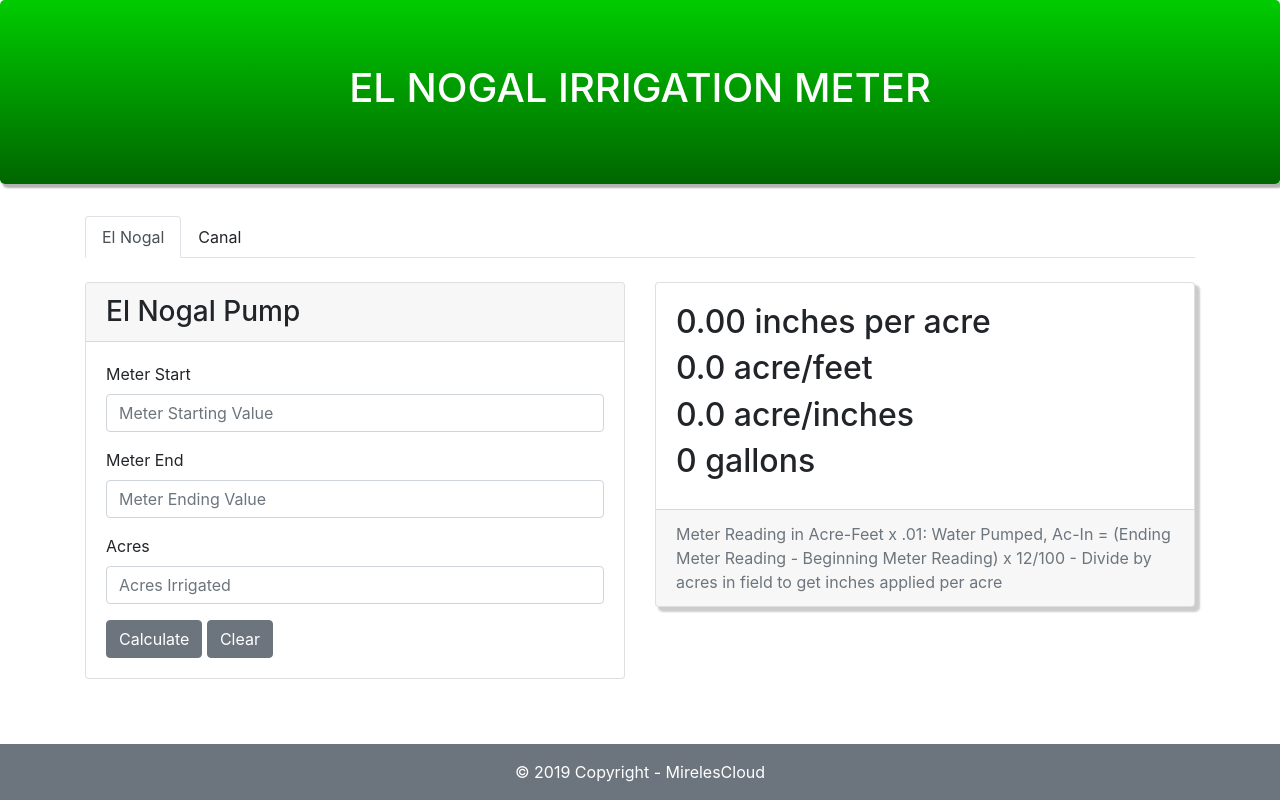
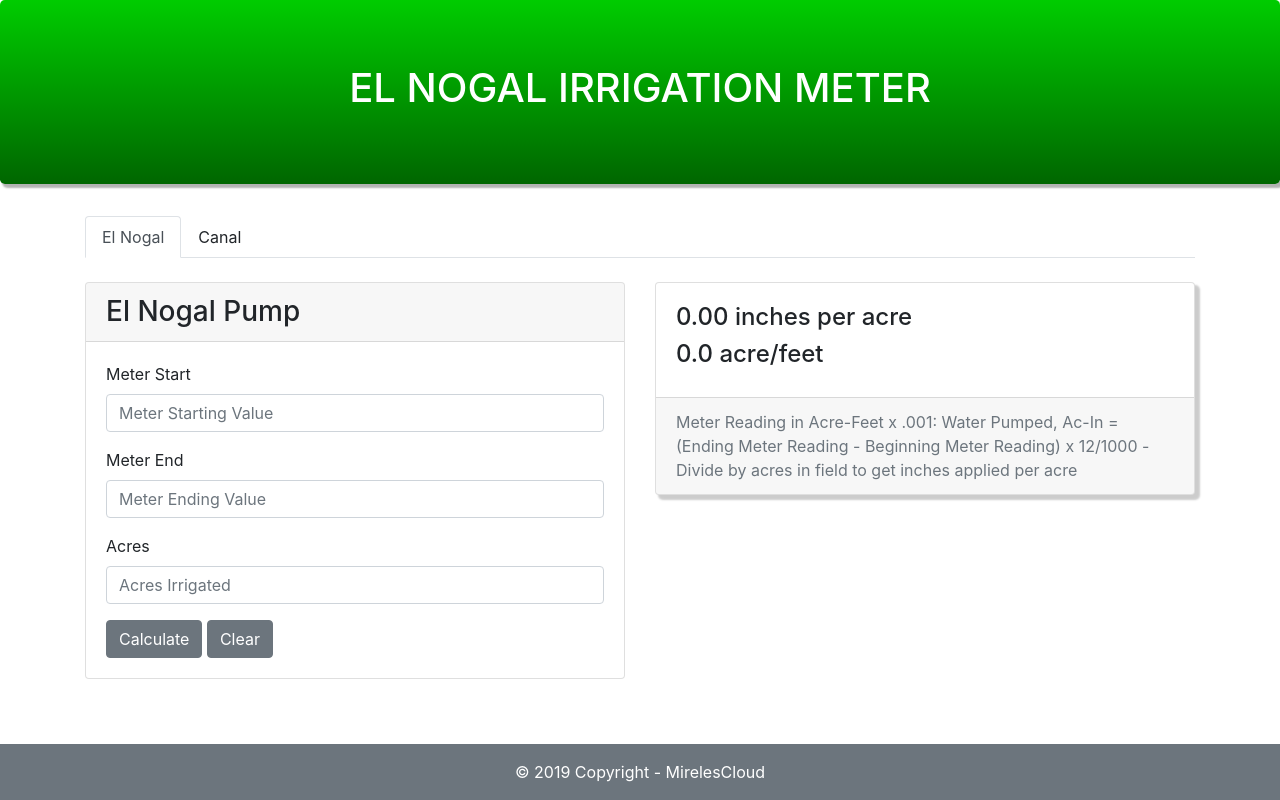
Before and after one commit to MirelesCloud/El_Nogal, a React (Create React App) app: page / in a window 1280 px wide. Built offline with nearby package versions, Linux system fonts and the light colour scheme.

Commit message:
switched meters to proper source

```diff
--- a/src/App.js
+++ b/src/App.js
@@ -1,6 +1,24 @@
 import React, { useState } from 'react';
 import './App.css';
-import { Button, Form, FormGroup, Label, Input, Card, CardText, CardBody, CardHeader, CardFooter, TabContent, TabPane, Nav, NavItem, NavLink, Row, Col } from 'reactstrap';
+import {
+  Button,
+  Form, FormGroup,
+  Label,
+  Input,
+  Card,
+  CardTitle,
+  CardText,
+  CardBody,
+  CardHeader,
+  CardFooter,
+  TabContent,
+  TabPane,
+  Nav,
+  NavItem,
+  NavLink,
+  Row,
+  Col
+} from 'reactstrap';
 import 'bootstrap/dist/css/bootstrap.min.css'
 import classnames from 'classnames';
 
@@ -12,7 +30,6 @@ function App() {
   const [acres, setAcres] = useState("")
   const [result, setResult] = useState(0)
   const [acreFeet, setacreFeet] = useState(0)
-  const [acreInches, setAcreInches] = useState(0)
 
   const toggle = tab => {
     if(activeTab !== tab) setActiveTab(tab);
@@ -23,9 +40,8 @@ function App() {
       setResult("")
     }
     else {
-      setResult(((meterEnd-meterStart)*(12/100))/acres)
-      setAcreInches((meterEnd-meterStart)*(12/100))
-      setacreFeet((meterEnd-meterStart)*(.01))
+      setResult(((meterEnd-meterStart)*(12/1000))/acres)
+      setacreFeet((meterEnd-meterStart)*(.001))
     }
   }
 
@@ -34,8 +50,6 @@ function App() {
     setmeterEnd("")
     setAcres("")
   }
-
-  let gallons = 325851
 
   return (
     <div style={{minHeight: "100vh", overflow: "hidden", display: "block", position: "relative", paddingBottom: "100px"}}>
@@ -99,14 +113,10 @@ function App() {
                   boxShadow: "4px 4px 2px 1px rgba(0, 0 , 0, .2)"
                 }}>
                   <CardBody >
-                    <CardText>
-                      <h2>{(result).toFixed(2)} {" "} inches per acre</h2>
-                      <h2>{(acreFeet).toFixed(1)} {" "} acre/feet</h2>
-                      <h2>{(acreInches).toFixed(1)}{" "} acre/inches</h2>
-                      <h2>{(acreFeet*gallons).toFixed(0).toString().replace(/(\d)(?=(\d{3})+(?!\d))/g, '$1,')} gallons</h2>
-                    </CardText>
+                    <h4>{(result).toFixed(2)} {" "} inches per acre </h4>
+                    <h4>{(acreFeet).toFixed(1)} {" "} acre/feet</h4>
                   </CardBody>
-                  <CardFooter className="text-muted">Meter Reading in Acre-Feet x .01: Water Pumped, Ac-In = (Ending Meter Reading - Beginning Meter Reading) x 12/100 - Divide by acres in field to get inches applied per acre</CardFooter>
+                  <CardFooter className="text-muted">Meter Reading in Acre-Feet x .001: Water Pumped, Ac-In = (Ending Meter Reading - Beginning Meter Reading) x 12/1000 - Divide by acres in field to get inches applied per acre</CardFooter>
                 </Card>
               </Col>
             </Row>
@@ -117,7 +127,7 @@ function App() {
         </TabContent>
       </div>
       <footer className="bg-secondary text-white" style={{bottom: "0", position: "absolute", width: "100%"}}>
-        <div class="footer-copyright text-center py-3">© 2019 Copyright - {" "}
+        <div className="footer-copyright text-center py-3">© 2019 Copyright - {" "}
           <a href="https://mirelescloud.com"><span className="text-white">MirelesCloud</span></a>
         </div>
       </footer>
@@ -131,16 +141,14 @@ function CanalPump() {
   const [acres, setAcres] = useState("")
   const [result, setResult] = useState(0)
   const [acreFeet, setAcreFeet] = useState(0)
-  const [acreInches, setAcreInches] = useState(0)
   const calculateTotal = () => {
     if (isNaN(acres)) {
       setResult("")
 
     }
     else {
-      setResult(((meterEnd-meterStart)*(12/1000))/acres)
-      setAcreFeet((meterEnd-meterStart)*(.001))
-      setAcreInches((meterEnd-meterStart)*(12/1000))
+      setResult(((meterEnd-meterStart)*(12/100))/acres)
+      setAcreFeet((meterEnd-meterStart)*(.01))
     }
   }
 
@@ -183,14 +191,10 @@ function CanalPump() {
                 boxShadow: "4px 4px 2px 1px rgba(0, 0 , 0, .2)"
               }}>
             <CardBody >
-              <CardText>
-              <h2>{(result).toFixed(1)} {" "} inches per acre</h2>
-              <h2>{(acreFeet).toFixed(1)} {" "} acre/feet</h2>
-              <h2>{(acreInches).toFixed(1)} {" "} acre/inches</h2>
-              <h2>{(acreFeet*gallons).toFixed(0).toString().replace(/(\d)(?=(\d{3})+(?!\d))/g, '$1,')} gallons</h2>
-              </CardText>
+              <h4>{(result).toFixed(1)} {" "} inches per acre</h4>
+              <h4>{(acreFeet).toFixed(1)} {" "} acre/feet</h4>
             </CardBody>
-            <CardFooter className="text-muted">Meter Reading in Acre-Feet x .001: Water Pumped, Ac-In = (Ending Meter Reading - Beginning Meter Reading) x 12/1000 - Divide by acres in field to get inches applied per acre</CardFooter>
+            <CardFooter className="text-muted">Meter Reading in Acre-Feet x .01: Water Pumped, Ac-In = (Ending Meter Reading - Beginning Meter Reading) x 12/100 - Divide by acres in field to get inches applied per acre</CardFooter>
           </Card>
         </Col>
       </Row>
```
